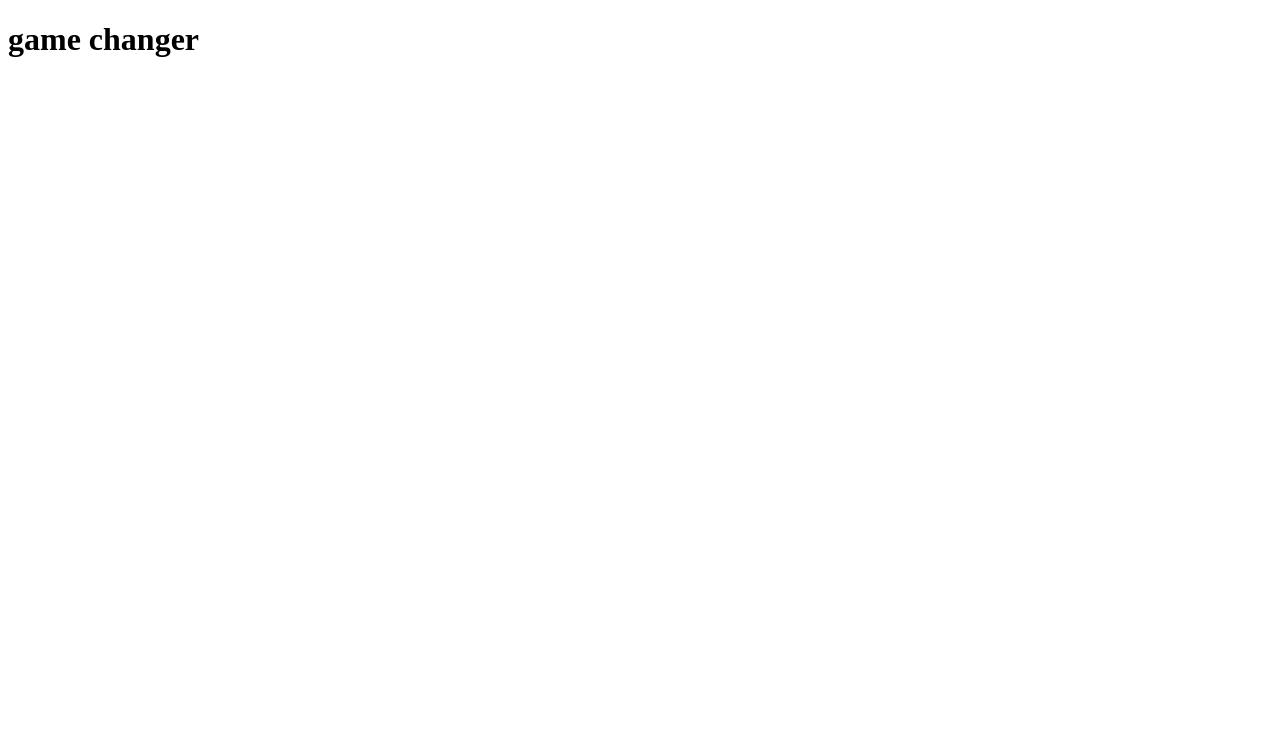
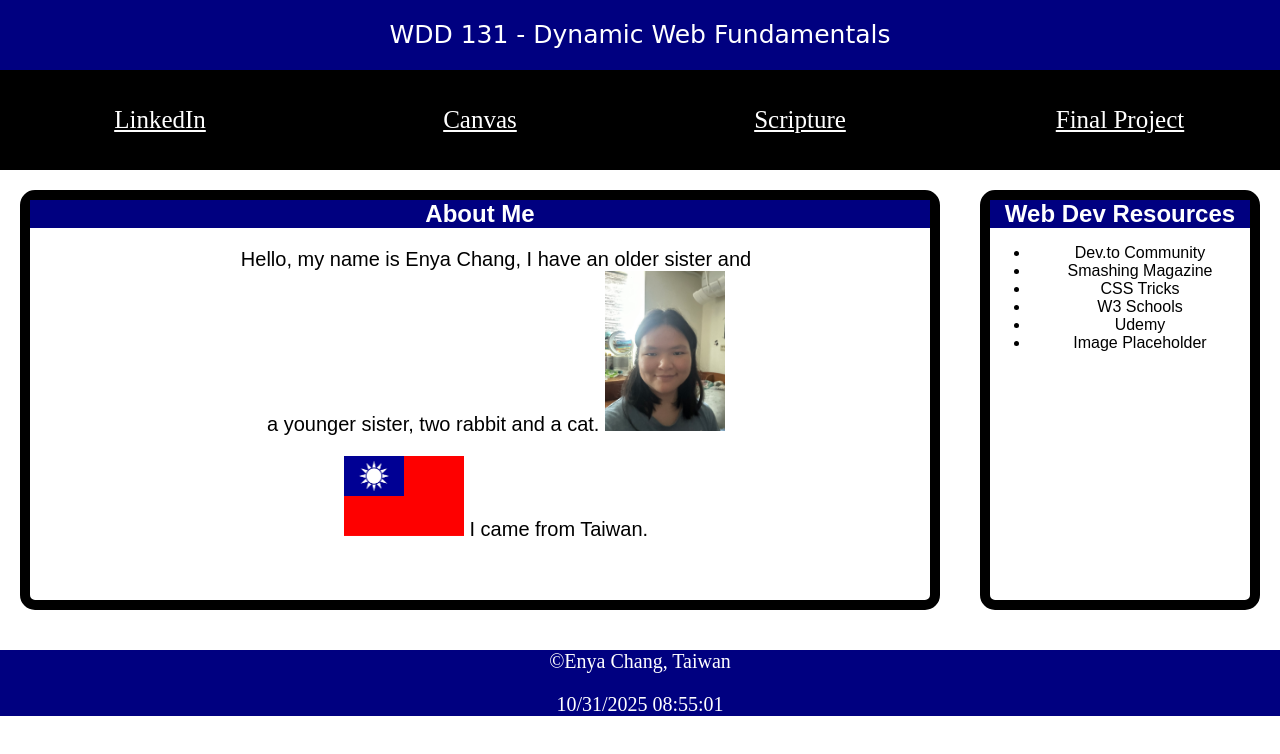
Before and after one commit to EnyaChang2002/wdd131, a plain HTML site: page index.html in a window 1280 px wide. Drawn offline with Linux system fonts and the light colour scheme; a web font is replaced by a local one.

Commit message:
stuck on js and fonts

```diff
--- a/index.html
+++ b/index.html
@@ -1,11 +1,71 @@
 <!DOCTYPE html>
 <html lang="en">
+
 <head>
    <meta charset="UTF-8">
    <meta name="viewport" content="width=device-width, initial-scale=1.0">
-    <title>Document</title>
+   <title>WDD 131 - Dynamic Web Fundamentals - Enya Chang</title>
+   <meta name="author" content="Enya Chang">
+   <meta name="description" content="The Home Page">
+   <link href="styles/base.css" rel="stylesheet">
+   <script src="scripts/getdates.js" defer></script>
+
+   <link rel="preconnect" href="https://fonts.googleapis.com">
+   <link rel="preconnect" href="https://fonts.gstatic.com" crossorigin>
+   <link href="https://fonts.googleapis.com/css2?family=Momo+Signature&family=Momo+Trust+Display&display=swap"
+      rel="stylesheet">
+
+
+
+
 </head>
+
 <body>
-    <h1>game changer</h1>
+   <header>
+      <span id="course-title">WDD 131 - Dynamic Web Fundamentals</span>
+      <nav>
+         <a href="https://www.linkedin.com/feed/">LinkedIn</a>
+         <a href="https://byupw.instructure.com/.">Canvas</a>
+         <a href="fav-scripture">Scripture</a>
+         <a href="">Final Project</a>
+      </nav>
+   </header>
+
+   <main>
+      <section class="card" id="first">
+         <h1>About Me</h1>
+         <p>Hello, my name is Enya Chang, I have an older sister and <br>
+            a younger sister, two rabbit and a cat.
+            <img src="images/selfie.jpg" alt="My Photo">
+         </p>
+         <p>
+            <img src="images/taiwanflag.png" alt="TaiwanFlag">
+            I came from Taiwan.
+         </p>
+      </section>
+
+      <section class="card" id="second">
+         <h1>Web Dev Resources</h1>
+         <ul>
+            <li>Dev.to Community</li>
+            <li>Smashing Magazine</li>
+            <li>CSS Tricks</li>
+            <li>W3 Schools</li>
+            <li>Udemy</li>
+            <li>Image Placeholder</li>
+         </ul>
+      </section>
+
+   </main>
+
+
+   <footer>
+      <p>
+         ©<span id="current-year"></span>Enya Chang, Taiwan
+      </p>
+      <p id="last-modified"></p>
+   </footer>
+
 </body>
+
 </html>
--- a/scripts/getdates.js
+++ b/scripts/getdates.js
@@ -0,0 +1 @@
+document.getElementById("last-modified").innerHTML = document.lastModified;
--- a/styles/base.css
+++ b/styles/base.css
@@ -0,0 +1,111 @@
+body {
+    height: 100vh;
+
+}
+
+#course-title {
+    display: block;
+    height: 70px;
+    font-size: 25px;
+    text-align: center;
+    /* put it here so the text are at the center */
+    color: white;
+    line-height: 70px;
+    /* for the top and bottom center */
+    font-family: "Momo Signature", cursive;
+    font-weight: 400;
+    font-style: normal;
+}
+
+html,
+body {
+    margin: 0;
+    padding: 0;
+}
+
+header {
+    text-align: center;
+    background-color: navy;
+}
+
+nav {
+    display: flex;
+    justify-content: space-between;
+    flex-wrap: nowrap;
+
+}
+
+a {
+    display: flex;
+    flex: 1;
+    text-align: center;
+    justify-content: center;
+    align-items: center;
+    background-color: black;
+    color: white;
+
+    height: 100px;
+    font-size: 25px;
+}
+
+main {
+    display: grid;
+    grid-template-columns: 3fr 1fr;
+    max-width: 1500px;
+    /* limited width */
+    margin: 0 auto;
+    font-family: "Momo Trust Display", sans-serif;
+    font-weight: 400;
+    font-style: normal;
+}
+
+section {
+    border-radius: 15px;
+    border: 10px solid black;
+    height: 400px;
+    margin: 20px;
+    background-color: white;
+    text-align: center;
+}
+
+section h1 {
+    margin: 0;
+    /* to get rid of the default margin */
+    background-color: navy;
+    color: white;
+}
+
+img {
+    width: 120px;
+}
+
+section p {
+    padding-left: 2rem;
+    text-align: top;
+    font-size: 20px;
+}
+
+#first {
+    grid-column: 1 / 2;
+}
+
+#second {
+    grid-column: 2 / 3;
+}
+
+/*
+#first {
+    flex: 3;
+}
+
+#second {
+    flex: 1;
+}
+*/
+
+footer {
+    text-align: center;
+    background-color: navy;
+    color: white;
+    font-size: 20px;
+}
--- a/week01/styles/layout.css
+++ b/week01/styles/layout.css
@@ -1,4 +1,3 @@
-
 body {
     display: grid;
     grid-template-rows: auto 1fr 200px;
@@ -6,7 +5,8 @@ body {
     font-size: 20px;
 }
 
-html, body {
+html,
+body {
     margin: 0;
     padding: 0;
 }
```
Also changed, not shown: images/selfie.jpg (added), images/taiwanflag.png (added), 1 other file. Lines whose indentation alone changed are shown as unchanged.
